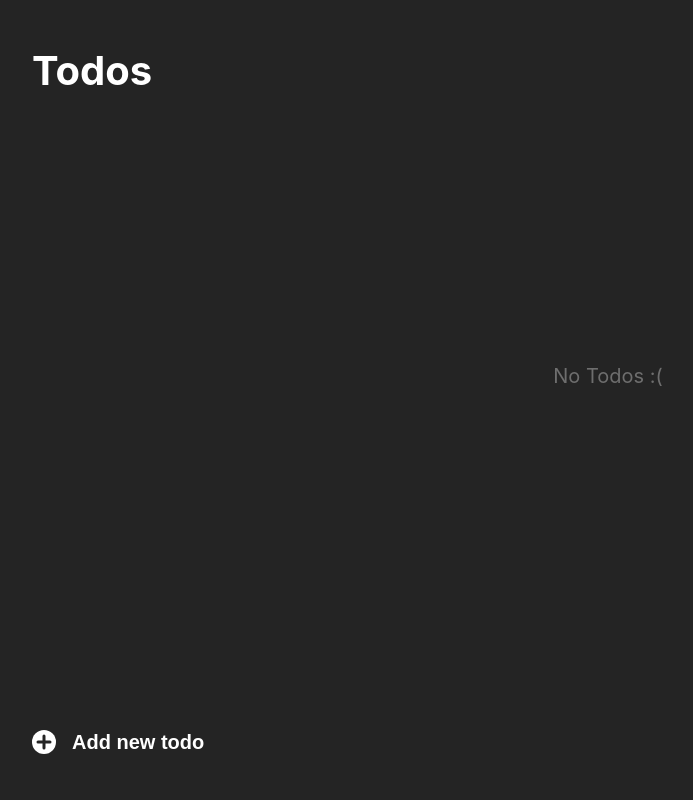
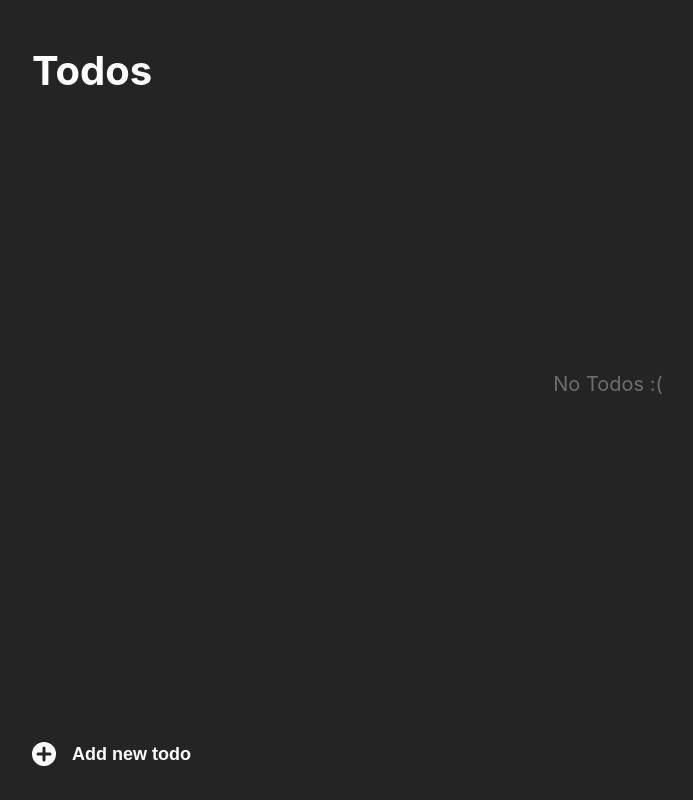
Before and after one commit to axelca/todo, a React (Create React App) app: page / in a window 1280 px wide. Shown: the whole page, without its empty margins (32-725 px from the left). Built offline with nearby package versions, Linux system fonts and the light colour scheme.

Commit message:
font size

```diff
--- a/src/App.module.css
+++ b/src/App.module.css
@@ -19,14 +19,14 @@
 }
 
 .main {
-  height: calc(100vh - 13em);
+  height: calc(100vh - 12em);
 }
 
 .aside button {
   height: 4em;
   display: flex;
   align-items: center;
-  font-size: 20px;
+  font-size: 18px;
 }
 
 .aside img {
```
